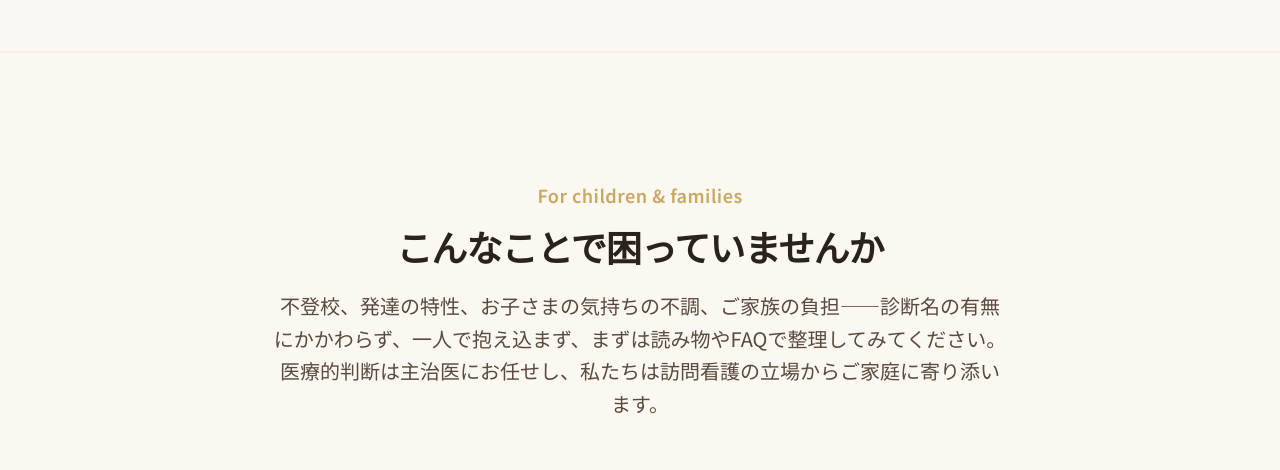
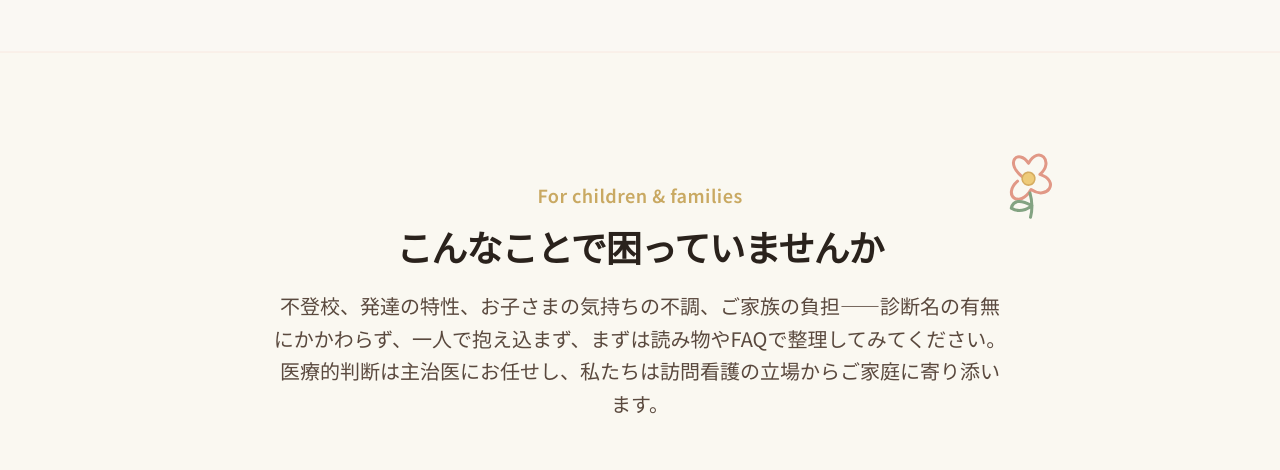
Before and after one commit to schoolyardpenguin1002-code/ritanowa, a Next.js app: page / in a window 1280 px wide. Shown: the part 2200-2670 px from the top of the page. Built offline with nearby package versions, Linux system fonts and the light colour scheme; no server answers; a web font is replaced by a local one.

Commit message:
test: illustrate section heading flower

```diff
--- a/components/sections/ConcernGateway.tsx
+++ b/components/sections/ConcernGateway.tsx
@@ -3,6 +3,7 @@ import { ArrowRight } from "lucide-react";
 
 import { RevealSection } from "@/components/motion/RevealSection";
 import { SectionTitle } from "@/components/SectionTitle";
+import { HandDrawnDoodle } from "@/components/decorative/HandDrawnDoodle";
 import { concernGatewayCards } from "@/lib/concern-gateway-cards";
 
 export function ConcernGateway() {
@@ -12,12 +13,15 @@ export function ConcernGateway() {
       className="border-t border-border/50 bg-[color-mix(in_srgb,var(--background)_92%,var(--ritanowa-sand))] py-16 md:py-24 lg:py-32"
     >
       <div className="mx-auto max-w-6xl px-4 sm:px-5 md:px-8">
+        <div className="relative mx-auto max-w-4xl">
+          <HandDrawnDoodle kind="flower" className="pointer-events-none absolute -top-8 right-0 size-14 rotate-[-9deg] opacity-90 sm:right-6 sm:size-20 md:-top-10" />
         <SectionTitle
           eyebrow="For children & families"
           title="こんなことで困っていませんか"
           lead="不登校、発達の特性、お子さまの気持ちの不調、ご家族の負担——診断名の有無にかかわらず、一人で抱え込まず、まずは読み物やFAQで整理してみてください。医療的判断は主治医にお任せし、私たちは訪問看護の立場からご家庭に寄り添います。"
         />
 
+        </div>
         <ul className="mt-10 grid gap-3 sm:mt-14 sm:grid-cols-2 sm:gap-4 lg:grid-cols-3">
           {concernGatewayCards.map((c) => (
             <li key={c.href} className="min-w-0">
```
